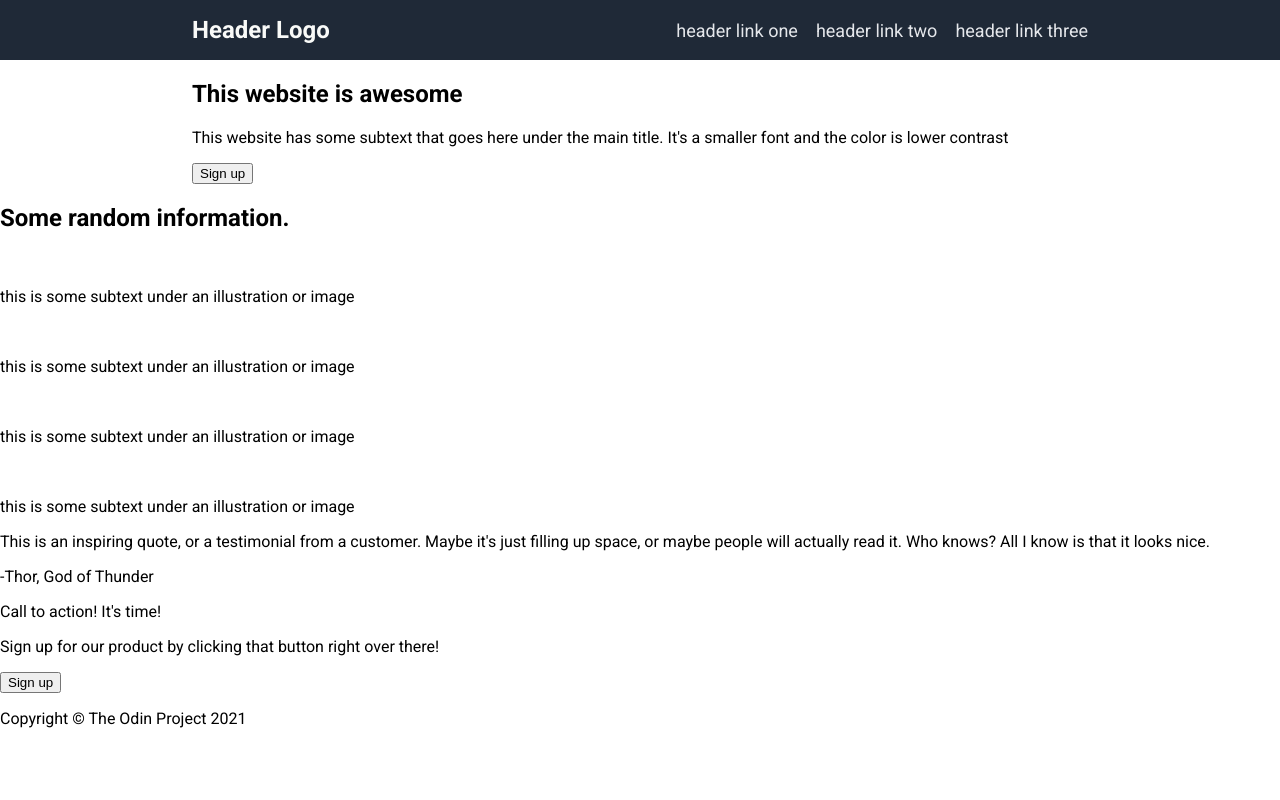
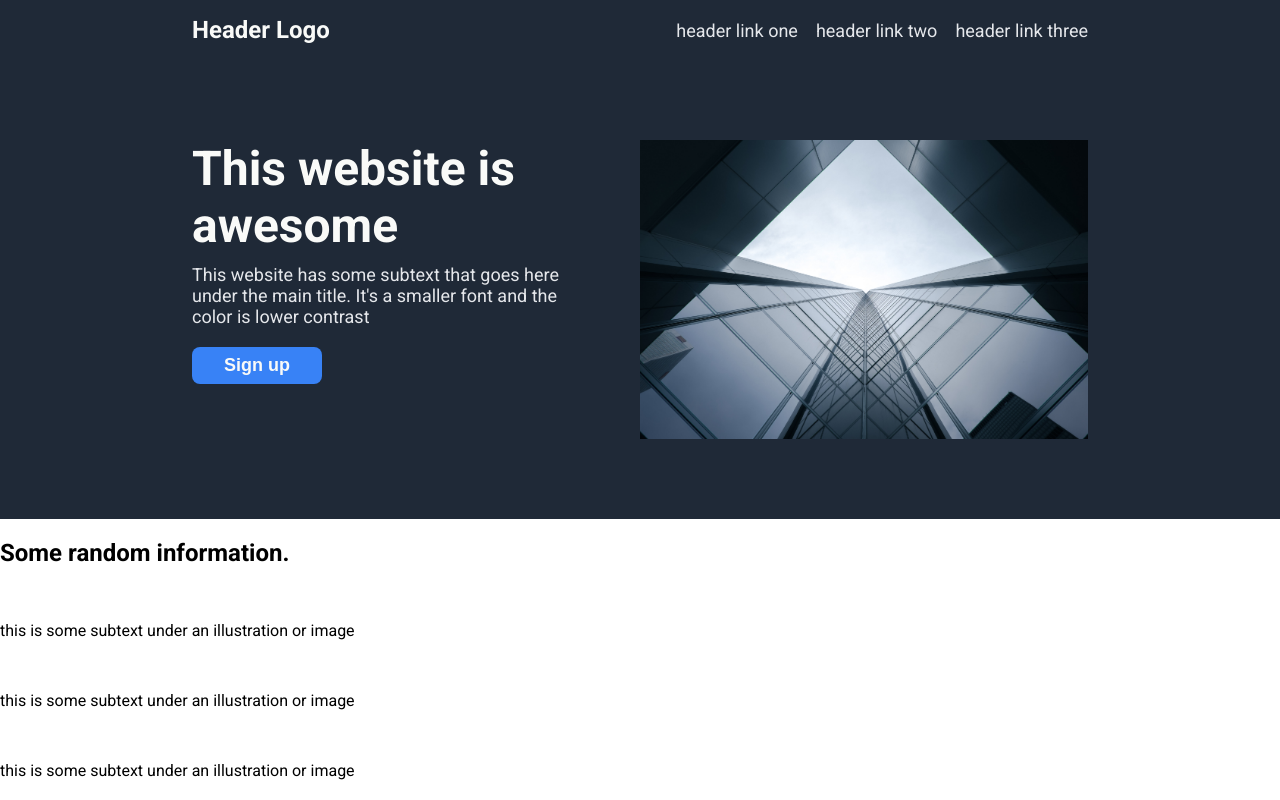
Before and after one commit to brandonjdelgado/landing-page, a plain HTML site: page index.html in a window 1280 px wide. Shown: the top 800 px of the page. Drawn offline with Linux system fonts and the light colour scheme.

Commit message:
Add hero section

```diff
--- a/index.html
+++ b/index.html
@@ -27,14 +27,19 @@
 
     <section class="hero">
       <div class="container">
-        <div>
-          <h1>This website is awesome</h1>
-          <p>
+        <div class="hero-content">
+          <h1 class="hero-text">This website is awesome</h1>
+          <p class="hero-subtext">
             This website has some subtext that goes here under the main title.
             It's a smaller font and the color is lower contrast
           </p>
-          <button>Sign up</button>
+          <button class="hero-btn">Sign up</button>
         </div>
+        <img
+          class="hero-img"
+          src="./img/hero-img.jpg"
+          alt="image of buildings"
+        />
       </div>
     </section>
 
--- a/style.css
+++ b/style.css
@@ -44,7 +44,55 @@ ul {
 }
 
 a {
+  color: #E5E7EB;
   font-size: 18px;
-  color: #E5E7EB;
   text-decoration: none;
 }
+
+.hero .container {
+  align-items: flex-start;
+  padding: 80px 0;
+}
+
+.hero {
+  background-color: #1F2937;
+}
+
+.hero-content {
+  width: 45%;
+
+  /* border: 2px solid salmon; */
+}
+
+.hero-text {
+  color: #F9FAF8;
+  font-size: 48px;
+  font-weight: 900;
+
+  margin: 0 0 10px 0;
+}
+
+.hero-subtext {
+  color: #E5E7EB;
+  font-size: 18px;
+
+  margin: 0 0 20px 0;
+}
+
+.hero-btn {
+  color: #F9FAF8;
+  background-color: #3882F6;
+
+  font-size: 18px;
+  font-weight: 700;
+
+  border: none;
+  border-radius: 8px;
+  padding: 8px 32px;
+
+  cursor: pointer;
+}
+
+.hero-img {
+  width: 50%;
+}
```
